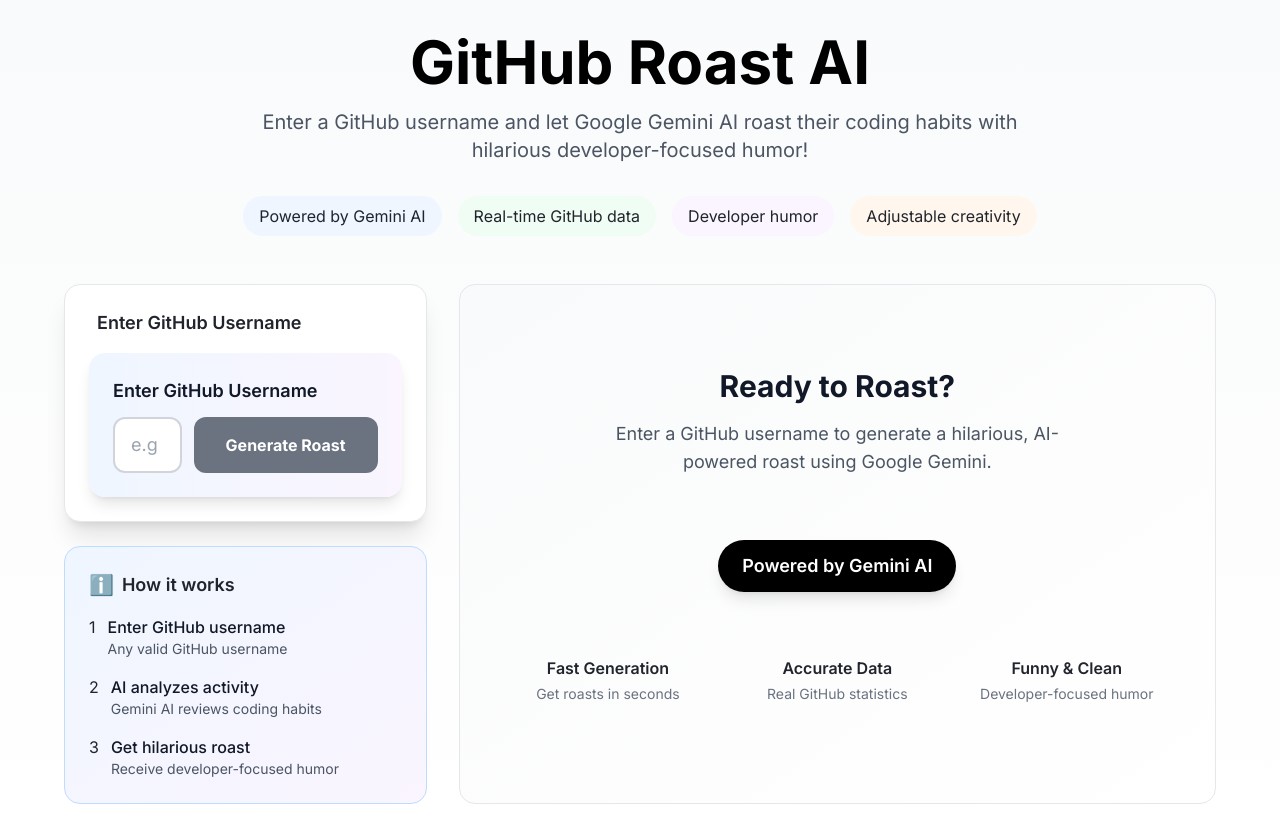
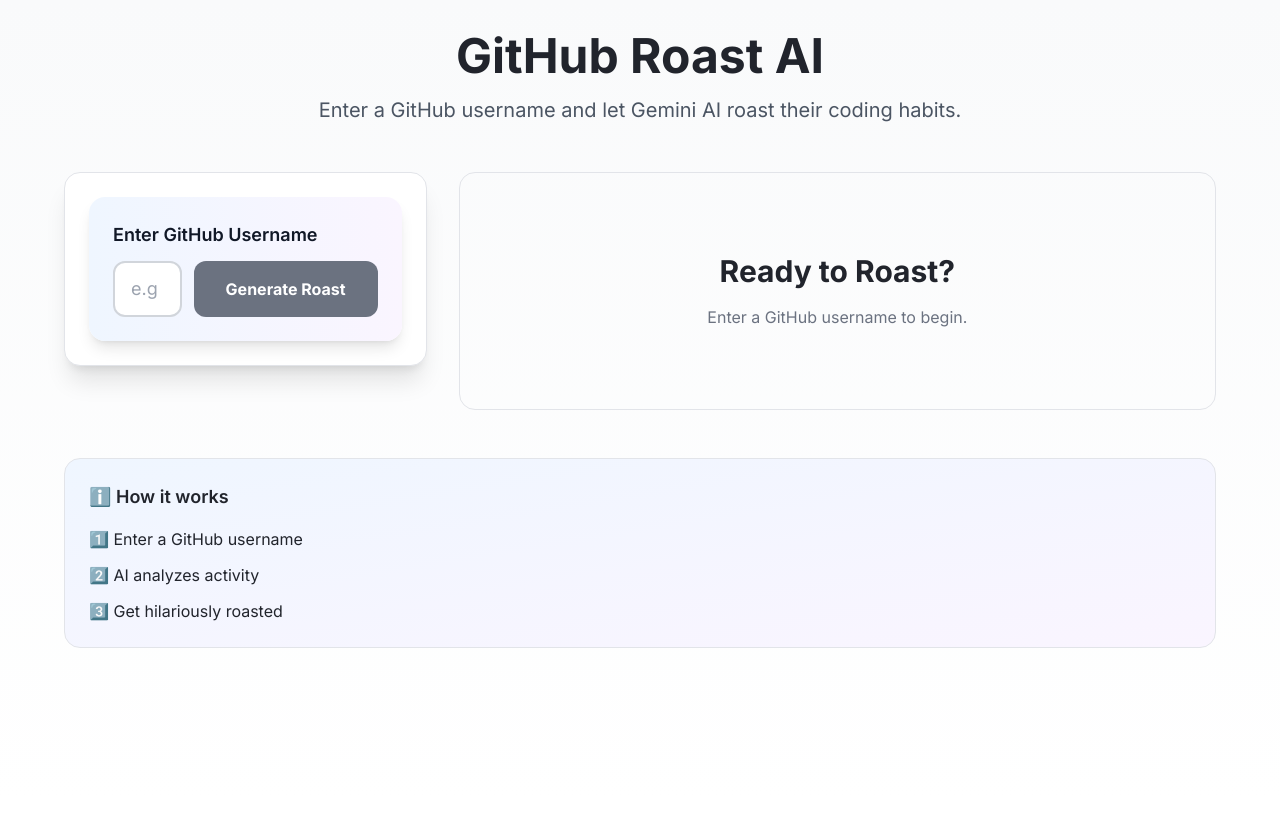
Before and after one commit to pennjay237/github-roaster-FE, a Next.js app: page / in a window 1280 px wide. After the commit the page ends 800 px from the top, so only its background shows below. Built offline with nearby package versions, Linux system fonts and the light colour scheme.

Commit message:
deployable

```diff
--- a/app/page.tsx
+++ b/app/page.tsx
@@ -3,7 +3,7 @@
 import { useState } from 'react';
 import UsernameForm from '@/components/forms/username-form';
 import { RoastSkeleton } from '@/components/roast/roast-skeleton';
-import GithubStats from '@/components/github/github-stats'; // Import the component
+import GithubStats from '@/components/github/github-stats';
 
 interface RoastData {
   roast: string;
@@ -33,122 +33,97 @@
   return (
     <div className="min-h-screen bg-gradient-to-b from-gray-50 to-white dark:from-gray-900 dark:to-gray-950">
       <div className="container mx-auto px-4 py-8">
-        {/* Hero Section - Better desktop spacing */}
-        <section className="text-center mb-12 animate-fade-in max-w-6xl mx-auto">
-          <h1 className="text-4xl sm:text-5xl md:text-6xl font-bold mb-4 bg-gradient-to-r from-black to-black bg-clip-text text-transparent">
-            GitHub Roast AI
-          </h1>
-          <p className="text-lg sm:text-xl text-gray-600 dark:text-gray-400 max-w-3xl mx-auto mb-8">
-            Enter a GitHub username and let Google Gemini AI roast their coding habits with hilarious developer-focused humor!
+
+        {/* Hero */}
+        <section className="text-center mb-12 max-w-6xl mx-auto">
+          <h1 className="text-5xl font-bold mb-4">GitHub Roast AI</h1>
+          <p className="text-xl text-gray-600 dark:text-gray-400">
+            Enter a GitHub username and let Gemini AI roast their coding habits.
           </p>
-          <div className="flex flex-wrap justify-center gap-3 sm:gap-4 mb-8">
-            <div className="inline-flex items-center gap-2 px-4 py-2 bg-blue-50 dark:bg-blue-900/30 rounded-full text-sm sm:text-base">
-              <span>Powered by Gemini AI</span>
-            </div>
-            <div className="inline-flex items-center gap-2 px-4 py-2 bg-green-50 dark:bg-green-900/30 rounded-full text-sm sm:text-base">
-              <span>Real-time GitHub data</span>
-            </div>
-            <div className="inline-flex items-center gap-2 px-4 py-2 bg-purple-50 dark:bg-purple-900/30 rounded-full text-sm sm:text-base">
-              <span>Developer humor</span>
-            </div>
-            <div className="inline-flex items-center gap-2 px-4 py-2 bg-orange-50 dark:bg-orange-900/30 rounded-full text-sm sm:text-base">
-              <span>Adjustable creativity</span>
-            </div>
-          </div>
         </section>
 
         <div className="grid grid-cols-1 lg:grid-cols-3 gap-8 max-w-6xl mx-auto">
-          {/* Left Column - Form & Info */}
-          <div className="lg:col-span-1 space-y-6">
-            {/* Username Form Card - Better desktop height */}
-            <div className="bg-white dark:bg-gray-800 rounded-2xl shadow-xl p-6 border border-gray-200 dark:border-gray-700 h-fit">
-              <h3 className="text-lg font-semibold mb-4 flex items-center gap-2">
-                <span className="text-2xl"></span>
-                Enter GitHub Username
-              </h3>
-              <UsernameForm
-                onRoastGenerated={handleRoastGenerated}
-                onLoadingChange={handleLoadingChange}
-                showRoastDisplay={false}
-              />
+
+          {/* Left Column (ONLY shown before roast exists) */}
+          {!roastData && (
+            <div className="lg:col-span-1">
+              <div className="bg-white dark:bg-gray-800 rounded-2xl shadow-xl p-6 border">
+                <UsernameForm
+                  onRoastGenerated={handleRoastGenerated}
+                  onLoadingChange={handleLoadingChange}
+                  showRoastDisplay={false}
+                />
+              </div>
             </div>
+          )}
 
-            {/* Info Card - Better desktop positioning */}
-            <div className="bg-gradient-to-br from-blue-50 to-purple-50 dark:from-gray-800 dark:to-gray-900 rounded-2xl p-6 border border-blue-200 dark:border-blue-800 h-fit">
-              <h3 className="font-semibold mb-4 flex items-center gap-2 text-lg">
-                <span className="text-blue-500 text-xl">ℹ️</span> How it works
-              </h3>
-              <ol className="space-y-4">
-                <li className="flex items-start gap-3">
-                    1
-                  <div>
-                    <p className="font-medium text-gray-900 dark:text-white">Enter GitHub username</p>
-                    <p className="text-sm text-gray-600 dark:text-gray-400">Any valid GitHub username</p>
-                  </div>
-                </li>
-                <li className="flex items-start gap-3">
-                    2
-                  <div>
-                    <p className="font-medium text-gray-900 dark:text-white">AI analyzes activity</p>
-                    <p className="text-sm text-gray-600 dark:text-gray-400">Gemini AI reviews coding habits</p>
-                  </div>
-                </li>
-                <li className="flex items-start gap-3">
-                    3
-                  <div>
-                    <p className="font-medium text-gray-900 dark:text-white">Get hilarious roast</p>
-                    <p className="text-sm text-gray-600 dark:text-gray-400">Receive developer-focused humor</p>
-                  </div>
-                </li>
-              </ol>
-            </div>
-          </div>
+          {/* Right Column */}
+          <div className={`${roastData ? 'lg:col-span-3' : 'lg:col-span-2'} space-y-6`}>
 
-          {/* Right Column - Results - Better desktop width */}
-          <div className="lg:col-span-2">
-            {isLoading ? (
-              <RoastSkeleton />
-            ) : roastData ? (
-              <div className="space-y-6">
-                {/* Success Message - Better desktop presentation */}
-                <div className="bg-gradient-to-br from-green-50 to-blue-50 dark:from-gray-800 dark:to-gray-900 rounded-2xl p-8 border border-green-200 dark:border-green-800">
-                  <div className="flex items-center gap-4 mb-6">
-                    <div>
-                      <h3 className="text-2xl font-bold text-gray-900 dark:text-white">
-                        Roast Generated Successfully!
-                      </h3>
-                      <p className="text-gray-600 dark:text-gray-400">
-                        Your roast for <span className="font-semibold text-blue-600 dark:text-blue-600">@{roastData.data?.username}</span> is ready!
-                      </p>
-                    </div>
-                  </div>
+            {!roastData ? (
+              /* Empty State */
+              <div className="text-center py-20 border rounded-2xl">
+                <h3 className="text-3xl font-bold mb-4">Ready to Roast?</h3>
+                <p className="text-gray-500">
+                  Enter a GitHub username to begin.
+                </p>
+              </div>
+            ) : (
+              <>
+                {/* Success Message */}
+                <div className="bg-gradient-to-br from-green-50 to-blue-50 dark:from-gray-800 dark:to-gray-900 rounded-2xl p-8 border">
+                  <h3 className="text-2xl font-bold mb-2">
+                    Roast Generated Successfully!
+                  </h3>
+                  <p className="text-gray-600 dark:text-gray-400">
+                    Roast for{' '}
+                    <span className="font-semibold text-blue-600">
+                      @{roastData.data?.username}
+                    </span>
+                  </p>
 
-                  <div className="grid grid-cols-1 sm:grid-cols-3 gap-4 mt-6">
-                    <div className="text-center p-4 bg-white dark:bg-gray-800 rounded-lg border border-gray-200 dark:border-gray-700">
-                      <p className="text-sm text-gray-500 dark:text-gray-400">Model</p>
-                      <p className="font-semibold text-gray-900 dark:text-white">
+                  <div className="grid grid-cols-2 gap-4 mt-6">
+                    <div className="p-4 bg-white dark:bg-gray-800 rounded-lg border">
+                      <p className="text-sm text-gray-500">Model</p>
+                      <p className="font-semibold">
                         {roastData.metadata?.model || 'Gemini AI'}
                       </p>
                     </div>
 
-                    <div className="text-center p-4 bg-white dark:bg-gray-800 rounded-lg border border-gray-200 dark:border-gray-700">
-                      <p className="text-sm text-gray-500 dark:text-gray-400">Generated</p>
-                      <p className="font-semibold text-gray-900 dark:text-white">
-                        {new Date(roastData.metadata?.generatedAt || Date.now()).toLocaleDateString()}
+                    <div className="p-4 bg-white dark:bg-gray-800 rounded-lg border">
+                      <p className="text-sm text-gray-500">Generated</p>
+                      <p className="font-semibold">
+                        {new Date(
+                          roastData.metadata?.generatedAt || Date.now()
+                        ).toLocaleDateString()}
                       </p>
                     </div>
                   </div>
                 </div>
 
-                {/* ADDED: GitHub Engagement Stats Component */}
-                {roastData.data && roastData.data.createdAt && (
-                  <div className="bg-white dark:bg-gray-800 rounded-2xl p-6 border border-gray-200 dark:border-gray-700">
+                {/*  Username Form MOVED HERE */}
+                <div className="bg-gradient-to-br from-white to-white dark:from-gray-800 dark:to-gray-900 rounded-2xl p-8 border">
+                  <UsernameForm
+                    onRoastGenerated={handleRoastGenerated}
+                    onLoadingChange={handleLoadingChange}
+                    showRoastDisplay={false}
+                  />
+                </div>
+
+                {/* Roast Skeleton MOVED HERE */}
+                {isLoading && <RoastSkeleton />}
+
+                {/* GitHub Stats (last) */}
+                {!isLoading && roastData.data?.createdAt && (
+                  <div className="bg-white dark:bg-gray-800 rounded-2xl p-6 border">
                     <h4 className="text-lg font-semibold mb-4 flex items-center gap-2">
-                      <span className="text-blue-500">📈</span> GitHub Engagement Analytics
+                      <span className="text-blue-500"></span>
+                      GitHub Engagement Analytics
                     </h4>
+
                     <GithubStats
                       data={{
-                        createdAt: roastData.data.createdAt || '',
+                        createdAt: roastData.data.createdAt,
                         updatedAt: roastData.data.updatedAt,
                         lastRepoUpdate: roastData.data.lastRepoUpdate,
                         accountYears: roastData.data.accountYears,
@@ -156,84 +131,30 @@
                         followers: roastData.data.followers,
                         totalStars: roastData.data.totalStars,
                         mostUsedLanguage: roastData.data.mostUsedLanguage,
-                        mostUsedLanguageCount: roastData.data.mostUsedLanguageCount,
-                        mostStarredRepo: roastData.data.mostStarredRepo
+                        mostUsedLanguageCount:
+                          roastData.data.mostUsedLanguageCount,
+                        mostStarredRepo: roastData.data.mostStarredRepo,
                       }}
                     />
                   </div>
                 )}
-
-                {/* Stats Preview - Added for desktop */}
-                {roastData.data && (
-                  <div className="bg-white dark:bg-gray-800 rounded-2xl p-6 border border-gray-200 dark:border-gray-700">
-                    <h4 className="text-lg font-semibold mb-4 flex items-center gap-2">
-                      <span className="text-blue-500">📊</span> Quick Stats
-                    </h4>
-                    <div className="grid grid-cols-2 md:grid-cols-4 gap-4">
-                      <div className="text-center p-4 bg-gray-50 dark:bg-gray-900 rounded-lg">
-                        <p className="text-2xl font-bold text-gray-900 dark:text-white">
-                          {roastData.data.publicRepos || 0}
-                        </p>
-                        <p className="text-sm text-gray-500 dark:text-gray-400">Repos</p>
-                      </div>
-                      <div className="text-center p-4 bg-gray-50 dark:bg-gray-900 rounded-lg">
-                        <p className="text-2xl font-bold text-gray-900 dark:text-white">
-                          {roastData.data.followers || 0}
-                        </p>
-                        <p className="text-sm text-gray500 dark:text-gray-400">Followers</p>
-                      </div>
-                      <div className="text-center p-4 bg-gray-50 dark:bg-gray-900 rounded-lg">
-                        <p className="text-2xl font-bold text-gray-900 dark:text-white">
-                          {roastData.data.totalStars || 0}
-                        </p>
-                        <p className="text-sm text-gray-500 dark:text-gray-400">Stars</p>
-                      </div>
-                      <div className="text-center p-4 bg-gray-50 dark:bg-gray-900 rounded-lg">
-                        <p className="text-2xl font-bold text-gray-900 dark:text-white">
-                          {roastData.data.accountYears || 0}
-                        </p>
-                        <p className="text-sm text-gray-500 dark:text-gray-400">Years</p>
-                      </div>
-                    </div>
-                  </div>
-                )}
-              </div>
-            ) : (
-              /* Empty State - Better desktop presentation */
-              <div className="text-center py-16 bg-gradient-to-br from-gray-50 to-white dark:from-gray-900 dark:to-gray-800 rounded-2xl border border-gray-200 dark:border-gray-700 h-full flex flex-col items-center justify-center">
-                <div className="mb-8">
-                  <h3 className="text-3xl font-bold text-gray-900 dark:text-white mb-4">
-                    Ready to Roast?
-                  </h3>
-                  <p className="text-lg text-gray-600 dark:text-gray-400 max-w-md mx-auto mb-8">
-                    Enter a GitHub username to generate a hilarious, AI-powered roast using Google Gemini.
-                  </p>
-                </div>
-
-                <div className="inline-flex flex-col sm:flex-row items-center gap-6">
-                  <div className="flex items-center gap-2 px-6 py-3 bg-gradient-to-r from-black to-black rounded-full shadow-lg">
-                    <span className="text-white text-lg font-semibold"> Powered by Gemini AI</span>
-                  </div>
-                </div>
-
-                <div className="mt-12 grid grid-cols-1 sm:grid-cols-3 gap-6 max-w-2xl">
-                  <div className="text-center p-4">
-                    <h4 className="font-semibold mb-1">Fast Generation</h4>
-                    <p className="text-sm text-gray-500 dark:text-gray-400">Get roasts in seconds</p>
-                  </div>
-                  <div className="text-center p-4">
-                    <h4 className="font-semibold mb-1">Accurate Data</h4>
-                    <p className="text-sm text-gray-500 dark:text-gray-400">Real GitHub statistics</p>
-                  </div>
-                  <div className="text-center p-4">
-                    <h4 className="font-semibold mb-1">Funny & Clean</h4>
-                    <p className="text-sm text-gray-500 dark:text-gray-400">Developer-focused humor</p>
-                  </div>
-                </div>
-              </div>
+              </>
             )}
           </div>
         </div>
+
+        {/* Info Card */}
+        <div className="max-w-6xl mx-auto mt-12">
+          <div className="bg-gradient-to-br from-blue-50 to-purple-50 dark:from-gray-800 dark:to-gray-900 rounded-2xl p-6 border">
+            <h3 className="text-lg font-semibold mb-4">ℹ️ How it works</h3>
+            <ol className="space-y-3">
+              <li>1️⃣ Enter a GitHub username</li>
+              <li>2️⃣ AI analyzes activity</li>
+              <li>3️⃣ Get hilariously roasted</li>
+            </ol>
+          </div>
+        </div>
+
       </div>
     </div>
   );
--- a/components/forms/username-form.tsx
+++ b/components/forms/username-form.tsx
@@ -376,7 +376,7 @@
                   </h3>
                 </div>
                 <p className="text-sm sm:text-base text-gray-600 dark:text-gray-300">
-                  Generated by {roastData.metadata?.model || 'AI'} • Temperature: {roastData.metadata?.temperature || 0.7} • {new Date(roastData.metadata?.generatedAt || Date.now()).toLocaleDateString()}
+                  Generated by {roastData.metadata?.model || 'AI'} • {new Date(roastData.metadata?.generatedAt || Date.now()).toLocaleDateString()}
                 </p>
               </div>
               <div className="flex gap-2 mt-2 md:mt-0">
```
Also changed, not shown: components/roast/roast-skeleton.tsx (+28 -19 lines), 1 other file (tests, documents, lock files or other folders).
